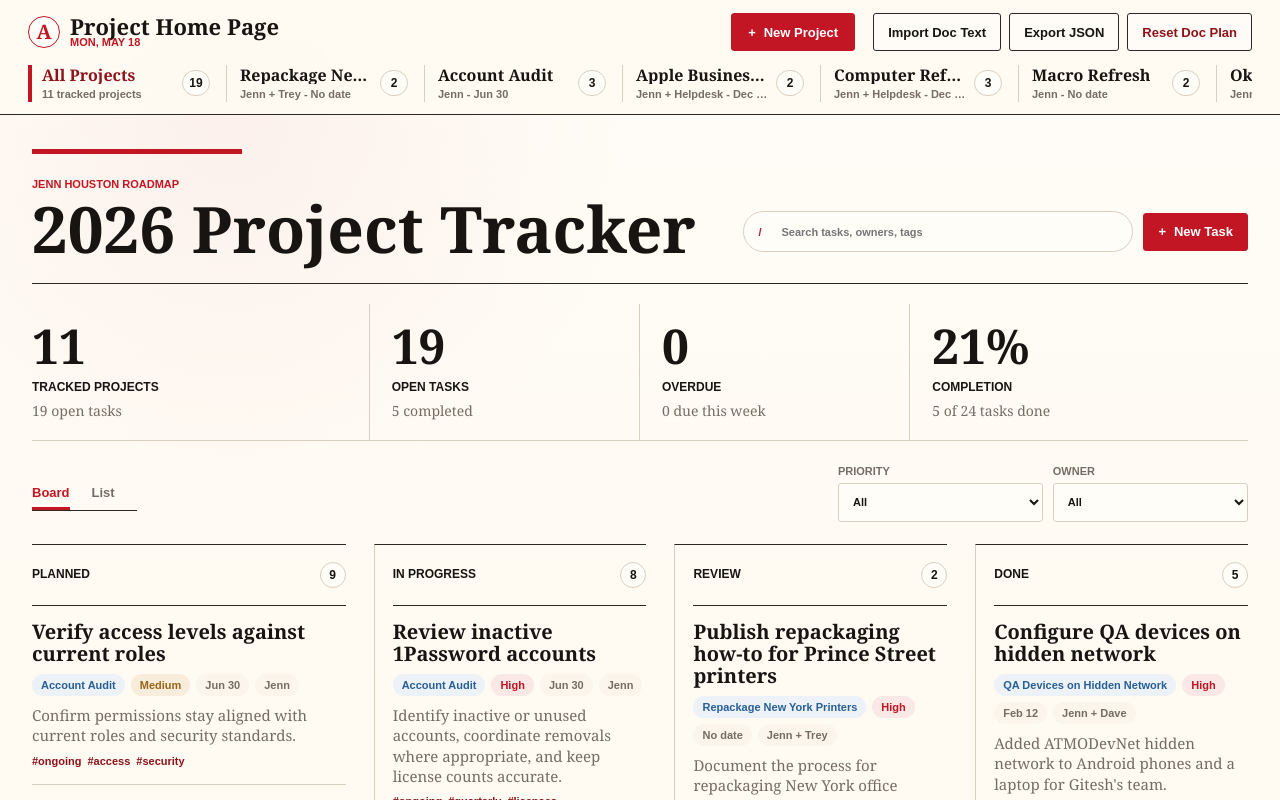
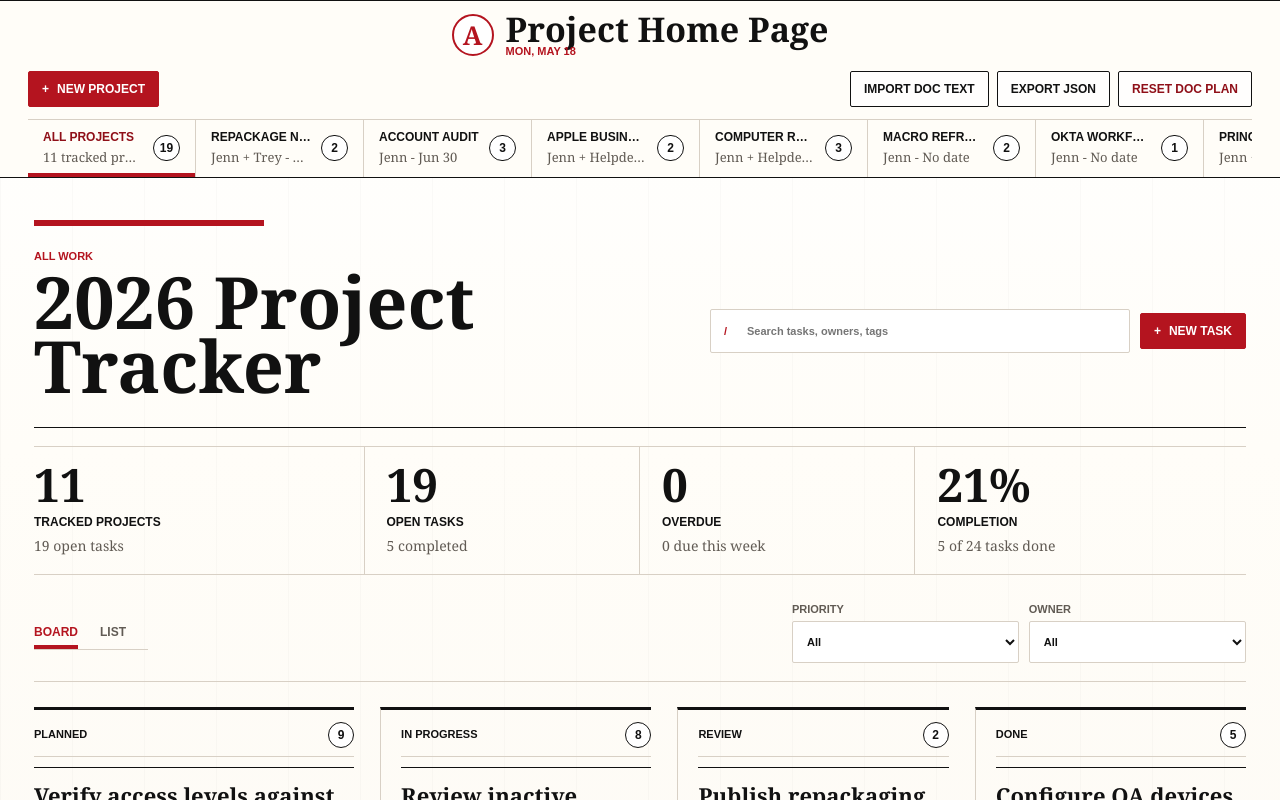
Before and after one commit to jennhouston/jennhouston-project-home-page, a plain HTML site: page index.html in a window 1280 px wide. Shown: the top 800 px of the page. Drawn offline with Linux system fonts and the light colour scheme.

Commit message:
Add files via upload

```diff
--- a/app.js
+++ b/app.js
@@ -576,7 +576,7 @@ function renderHeader() {
   const project = getSelectedProject();
   elements.editProjectButton.classList.toggle("hidden", !project);
   if (!project) {
-    elements.projectEyebrow.textContent = "Jenn Houston roadmap";
+    elements.projectEyebrow.textContent = "All work";
     elements.projectTitle.textContent = "2026 Project Tracker";
     return;
   }
--- a/styles.css
+++ b/styles.css
@@ -1,26 +1,26 @@
 :root {
-  --paper: #fffaf2;
-  --paper-warm: #f6efe4;
-  --paper-soft: #fbf5ec;
-  --surface: #fffdf8;
-  --ink: #171411;
-  --muted: #756d65;
-  --quiet: #9c9287;
-  --line: #d9cfc1;
-  --line-strong: #2c2722;
-  --accent: #c31624;
-  --accent-dark: #8f121b;
-  --blue: #285f95;
-  --blue-soft: #ecf2f7;
-  --green: #267151;
-  --green-soft: #edf5ef;
-  --amber: #9a6417;
-  --amber-soft: #f8eddb;
-  --red: #c31624;
-  --red-soft: #fae8e6;
-  --violet: #67549a;
-  --shadow: 0 18px 48px rgba(23, 20, 17, 0.14);
-  --radius: 3px;
+  --paper: #fffdf8;
+  --paper-warm: #f6f1e9;
+  --paper-soft: #fbf7ef;
+  --surface: #ffffff;
+  --ink: #111111;
+  --muted: #615b54;
+  --quiet: #90877d;
+  --line: #d8d0c5;
+  --line-strong: #111111;
+  --accent: #b4141f;
+  --accent-dark: #8f0f18;
+  --blue: #1f5b86;
+  --blue-soft: #eaf1f6;
+  --green: #1f6b4c;
+  --green-soft: #eaf3ed;
+  --amber: #8f5f13;
+  --amber-soft: #f8ecd8;
+  --red: #b4141f;
+  --red-soft: #f8e6e7;
+  --violet: #5d4e91;
+  --shadow: 0 18px 48px rgba(17, 17, 17, 0.14);
+  --radius: 2px;
   --serif: Georgia, "Times New Roman", Times, serif;
   --sans: Arial, Helvetica, sans-serif;
 }
@@ -37,8 +37,8 @@ body {
   min-height: 100vh;
   margin: 0;
   background:
-    radial-gradient(circle at 18% 4%, rgba(195, 22, 36, 0.05), transparent 26rem),
-    linear-gradient(180deg, #fffdf8 0, var(--paper) 42rem);
+    linear-gradient(90deg, rgba(17, 17, 17, 0.018) 1px, transparent 1px) 0 0 / 72px 72px,
+    linear-gradient(180deg, #ffffff 0, var(--paper) 28rem, var(--paper-warm) 100%);
   color: var(--ink);
   font-family: var(--sans);
   letter-spacing: 0;
@@ -65,43 +65,51 @@ button {
   top: 0;
   z-index: 10;
   display: grid;
-  grid-template-columns: minmax(320px, max-content) max-content minmax(260px, 1fr) max-content;
-  grid-template-areas: "brand new projects tools";
+  grid-template-columns: minmax(400px, 1fr) auto minmax(400px, 1fr);
+  grid-template-areas:
+    "new brand tools"
+    "projects projects projects";
   align-items: center;
-  gap: 18px;
+  column-gap: 22px;
+  row-gap: 13px;
+  border-top: 1px solid var(--line-strong);
   border-bottom: 1px solid var(--line-strong);
-  background: rgba(255, 250, 242, 0.94);
-  padding: 13px 28px 12px;
-  backdrop-filter: blur(14px);
+  background: rgba(255, 253, 248, 0.96);
+  padding: 12px 28px 0;
+  backdrop-filter: blur(12px);
 }
 
 .brand {
   grid-area: brand;
   display: flex;
   align-items: center;
-  gap: 10px;
+  justify-self: center;
+  gap: 12px;
   min-width: 0;
+  padding-bottom: 2px;
 }
 
 #newProjectButton {
   grid-area: new;
   min-width: 124px;
+  justify-self: start;
   white-space: nowrap;
 }
 
 .brand-mark {
   display: grid;
-  width: 32px;
-  height: 32px;
+  width: 42px;
+  height: 42px;
   flex: 0 0 auto;
   place-items: center;
-  border: 1px solid var(--accent);
+  border: 2px solid var(--accent);
   border-radius: 50%;
   background: var(--surface);
   color: var(--accent);
   font-family: var(--serif);
-  font-size: 20px;
+  font-size: 26px;
   font-weight: 800;
+  line-height: 1;
 }
 
 h1,
@@ -113,18 +121,19 @@ p {
 
 h1 {
   font-family: var(--serif);
-  font-size: 22px;
+  font-size: 34px;
   font-weight: 800;
   line-height: 0.95;
+  white-space: nowrap;
 }
 
 h2 {
   max-width: 980px;
-  margin-top: 10px;
+  margin-top: 8px;
   font-family: var(--serif);
-  font-size: 64px;
+  font-size: 72px;
   font-weight: 800;
-  line-height: 0.9;
+  line-height: 0.88;
 }
 
 h3 {
@@ -149,22 +158,22 @@ h3 {
 .icon-button,
 .segment {
   display: inline-flex;
-  min-height: 38px;
+  min-height: 36px;
   align-items: center;
   justify-content: center;
   gap: 8px;
   border: 1px solid var(--line-strong);
   border-radius: var(--radius);
-  padding: 0 14px;
+  padding: 0 13px;
   background: transparent;
   color: var(--ink);
-  font-size: 13px;
+  font-size: 12px;
   font-weight: 800;
+  text-transform: uppercase;
   transition:
     border-color 140ms ease,
     background 140ms ease,
-    color 140ms ease,
-    transform 140ms ease;
+    color 140ms ease;
 }
 
 .primary-action,
@@ -183,7 +192,7 @@ h3 {
 }
 
 .ghost-button {
-  background: rgba(255, 253, 248, 0.72);
+  background: rgba(255, 255, 255, 0.7);
 }
 
 .ghost-button.danger {
@@ -203,7 +212,6 @@ h3 {
   background: var(--ink);
   border-color: var(--ink);
   color: #ffffff;
-  transform: translateY(-1px);
 }
 
 .primary-action:focus-visible,
@@ -223,34 +231,35 @@ textarea:focus-visible {
   display: flex;
   width: 100%;
   min-width: 0;
-  gap: 16px;
+  gap: 0;
   overflow-x: auto;
+  border-top: 1px solid var(--line);
   scrollbar-width: thin;
 }
 
 .project-nav-button {
   display: grid;
-  min-width: 182px;
-  max-width: 232px;
+  min-width: 168px;
+  max-width: 230px;
   grid-template-columns: minmax(0, 1fr) auto;
   align-items: center;
-  gap: 8px;
+  gap: 10px;
   border: 0;
-  border-left: 1px solid var(--line);
+  border-right: 1px solid var(--line);
   border-radius: 0;
   background: transparent;
-  padding: 2px 0 2px 13px;
+  padding: 11px 15px 12px;
   color: var(--ink);
   text-align: left;
 }
 
 .project-nav-button:hover {
+  background: rgba(180, 20, 31, 0.045);
   color: var(--accent);
 }
 
 .project-nav-button.active {
-  border-left-color: var(--accent);
-  box-shadow: inset 3px 0 0 var(--accent);
+  box-shadow: inset 0 -4px 0 var(--accent);
   color: var(--accent-dark);
 }
 
@@ -261,28 +270,31 @@ textarea:focus-visible {
 .project-name {
   display: block;
   overflow: hidden;
-  font-family: var(--serif);
-  font-size: 16px;
+  font-family: var(--sans);
+  font-size: 12px;
   font-weight: 800;
-  line-height: 1.05;
+  line-height: 1.12;
   text-overflow: ellipsis;
+  text-transform: uppercase;
   white-space: nowrap;
 }
 
 .project-subline {
   display: block;
-  margin-top: 4px;
+  margin-top: 5px;
   overflow: hidden;
   color: var(--muted);
-  font-size: 11px;
-  font-weight: 700;
+  font-family: var(--serif);
+  font-size: 13px;
+  font-weight: 400;
+  line-height: 1.2;
   text-overflow: ellipsis;
   white-space: nowrap;
 }
 
 .project-count {
-  min-width: 28px;
-  border: 1px solid var(--line);
+  min-width: 27px;
+  border: 1px solid var(--line-strong);
   border-radius: 999px;
   background: var(--surface);
   color: var(--ink);
@@ -297,6 +309,7 @@ textarea:focus-visible {
   display: flex;
   align-items: center;
   gap: 8px;
+  justify-self: end;
 }
 
 .sidebar-tools .ghost-button {
@@ -304,25 +317,26 @@ textarea:focus-visible {
 }
 
 .workspace {
-  max-width: 1440px;
+  max-width: 1510px;
   min-width: 0;
   margin: 0 auto;
-  padding: 34px 32px 48px;
+  padding: 42px 34px 56px;
 }
 
 .topbar {
   display: grid;
-  grid-template-columns: minmax(0, 1fr) auto;
-  align-items: end;
+  grid-template-columns: minmax(0, 1fr) minmax(360px, auto);
+  align-items: center;
   gap: 24px;
   border-bottom: 1px solid var(--line-strong);
-  padding-bottom: 26px;
+  padding-bottom: 30px;
 }
 
 .topbar::before {
   grid-column: 1 / -1;
-  width: min(210px, 42vw);
-  height: 5px;
+  width: 230px;
+  max-width: 42vw;
+  height: 6px;
   background: var(--accent);
   content: "";
 }
@@ -331,19 +345,20 @@ textarea:focus-visible {
   display: flex;
   align-items: center;
   gap: 10px;
-  padding-bottom: 5px;
+  justify-content: flex-end;
+  padding-top: 14px;
 }
 
 .search-field {
   display: flex;
-  width: min(390px, 34vw);
-  min-height: 40px;
+  width: min(420px, 35vw);
+  min-height: 42px;
   align-items: center;
   gap: 10px;
   border: 1px solid var(--line);
-  border-radius: 999px;
+  border-radius: var(--radius);
   background: var(--surface);
-  padding: 0 14px;
+  padding: 0 13px;
   color: var(--accent);
   font-weight: 800;
 }
@@ -359,16 +374,17 @@ textarea:focus-visible {
 
 .metrics {
   display: grid;
-  grid-template-columns: 1.25fr 1fr 1fr 1.25fr;
+  grid-template-columns: 1.2fr 1fr 1fr 1.2fr;
   gap: 0;
-  margin: 20px 0 24px;
+  margin: 18px 0 28px;
+  border-top: 1px solid var(--line);
   border-bottom: 1px solid var(--line);
 }
 
 .metric {
-  min-height: 116px;
+  min-height: 104px;
   border-right: 1px solid var(--line);
-  padding: 20px 22px 20px 0;
+  padding: 17px 22px 18px 0;
 }
 
 .metric + .metric {
@@ -381,13 +397,13 @@ textarea:focus-visible {
 
 .metric-value {
   font-family: var(--serif);
-  font-size: 48px;
+  font-size: 46px;
   font-weight: 800;
   line-height: 0.9;
 }
 
 .metric-label {
-  margin-top: 12px;
+  margin-top: 10px;
   color: var(--ink);
   font-size: 12px;
   font-weight: 800;
@@ -407,12 +423,14 @@ textarea:focus-visible {
   align-items: center;
   justify-content: space-between;
   gap: 16px;
-  margin-bottom: 8px;
+  margin-bottom: 10px;
+  border-bottom: 1px solid var(--line);
+  padding-bottom: 18px;
 }
 
 .segmented-control {
   display: inline-flex;
-  border-bottom: 1px solid var(--line-strong);
+  border-bottom: 1px solid var(--line);
   background: transparent;
 }
 
@@ -428,7 +446,7 @@ textarea:focus-visible {
 
 .segment.active {
   color: var(--accent);
-  box-shadow: inset 0 -3px 0 var(--accent);
+  box-shadow: inset 0 -4px 0 var(--accent);
 }
 
 .segment.active:hover {
@@ -461,7 +479,7 @@ textarea {
 
 select,
 input {
-  height: 39px;
+  height: 42px;
   padding: 0 10px;
 }
 
@@ -487,50 +505,52 @@ textarea {
 }
 
 .filters select {
-  min-width: 150px;
+  min-width: 172px;
   margin-top: 6px;
 }
 
 .board-view {
   display: grid;
-  grid-template-columns: minmax(230px, 1.15fr) repeat(3, minmax(210px, 1fr));
-  gap: 28px;
-  margin-top: 22px;
+  grid-template-columns: minmax(260px, 1.18fr) repeat(3, minmax(220px, 1fr));
+  gap: 26px;
+  margin-top: 25px;
 }
 
 .board-column {
   min-width: 0;
-  border-top: 1px solid var(--line-strong);
+  border-top: 3px solid var(--line-strong);
   background: transparent;
-  padding-top: 13px;
+  padding-top: 12px;
 }
 
 .board-column:nth-child(2),
 .board-column:nth-child(3),
 .board-column:nth-child(4) {
   border-left: 1px solid var(--line);
-  padding-left: 18px;
+  padding-left: 20px;
 }
 
 .column-header {
   display: flex;
-  min-height: 34px;
+  min-height: 32px;
   align-items: center;
   justify-content: space-between;
   gap: 8px;
-  margin-bottom: 13px;
+  margin-bottom: 10px;
+  border-bottom: 1px solid var(--line);
+  padding-bottom: 8px;
 }
 
 .column-header h3 {
   font-family: var(--sans);
-  font-size: 12px;
+  font-size: 11px;
   font-weight: 900;
   text-transform: uppercase;
 }
 
 .column-count {
   min-width: 26px;
-  border: 1px solid var(--line);
+  border: 1px solid var(--line-strong);
   border-radius: 999px;
   background: var(--surface);
   color: var(--ink);
@@ -554,10 +574,10 @@ textarea {
 
 .task-card {
   display: grid;
-  gap: 9px;
+  gap: 10px;
   border-top: 1px solid var(--line);
   background: transparent;
-  padding: 15px 0 17px;
+  padding: 16px 0 18px;
 }
 
 .task-card:first-child {
@@ -595,7 +615,7 @@ textarea {
   display: inline;
   overflow-wrap: anywhere;
   font-family: var(--serif);
-  font-size: 20px;
+  font-size: 22px;
   font-weight: 800;
   line-height: 1.08;
 }
@@ -615,13 +635,14 @@ textarea {
   display: inline-flex;
   min-height: 22px;
   align-items: center;
-  border: 1px solid transparent;
-  border-radius: 999px;
+  border: 1px solid var(--line);
+  border-radius: var(--radius);
   padding: 0 8px;
-  background: var(--paper-soft);
+  background: var(--surface);
   color: var(--muted);
   font-size: 11px;
   font-weight: 800;
+  text-transform: uppercase;
 }
 
 .pill.high {
@@ -641,19 +662,22 @@ textarea {
 
 .pill.overdue {
   background: var(--red);
+  border-color: var(--red);
   color: #ffffff;
 }
 
 .pill.project-pill {
-  background: var(--blue-soft);
-  color: var(--blue);
+  border-color: transparent;
+  background: transparent;
+  color: var(--accent-dark);
+  padding-left: 0;
 }
 
 .task-notes {
   color: var(--muted);
   font-family: var(--serif);
-  font-size: 15px;
-  line-height: 1.36;
+  font-size: 16px;
+  line-height: 1.38;
 }
 
 .tag-row {
@@ -663,9 +687,10 @@ textarea {
 }
 
 .tag {
-  color: var(--accent-dark);
+  color: var(--blue);
   font-size: 11px;
   font-weight: 800;
+  text-transform: uppercase;
 }
 
 .list-view {
@@ -676,7 +701,7 @@ textarea {
   overflow: auto;
   border-top: 1px solid var(--line-strong);
   border-bottom: 1px solid var(--line-strong);
-  background: transparent;
+  background: rgba(255, 255, 255, 0.48);
 }
 
 table {
@@ -688,7 +713,7 @@ table {
 th,
 td {
   border-bottom: 1px solid var(--line);
-  padding: 14px 12px;
+  padding: 15px 12px;
   text-align: left;
   vertical-align: middle;
 }
@@ -706,7 +731,7 @@ td {
 }
 
 tbody tr:hover {
-  background: rgba(255, 253, 248, 0.68);
+  background: rgba(180, 20, 31, 0.04);
 }
 
 tbody tr:last-child td {
@@ -735,7 +760,7 @@ dialog {
   border: 1px solid var(--line-strong);
   border-radius: var(--radius);
   padding: 0;
-  background: var(--paper);
+  background: var(--surface);
   box-shadow: var(--shadow);
 }
 
@@ -744,7 +769,7 @@ dialog::backdrop {
 }
 
 .modal-form {
-  padding: 22px;
+  padding: 24px;
 }
 
 .modal-header {
@@ -752,15 +777,15 @@ dialog::backdrop {
   align-items: start;
   justify-content: space-between;
   gap: 16px;
-  margin-bottom: 18px;
+  margin-bottom: 20px;
   border-bottom: 1px solid var(--line);
-  padding-bottom: 14px;
+  padding-bottom: 16px;
 }
 
 .field-grid {
   display: grid;
   grid-template-columns: repeat(2, minmax(0, 1fr));
-  gap: 14px;
+  gap: 15px;
 }
 
 .field-grid label {
@@ -777,9 +802,9 @@ dialog::backdrop {
   align-items: center;
   justify-content: flex-end;
   gap: 10px;
-  margin-top: 18px;
+  margin-top: 20px;
   border-top: 1px solid var(--line);
-  padding-top: 14px;
+  padding-top: 16px;
 }
 
 .modal-actions .danger {
@@ -819,7 +844,7 @@ dialog::backdrop {
   display: grid;
   min-height: 150px;
   place-items: center;
-  border-top: 1px dashed var(--line);
+  border-top: 1px solid var(--line);
   color: var(--muted);
   padding: 24px 0;
   text-align: center;
@@ -841,15 +866,20 @@ dialog::backdrop {
 
 @media (max-width: 1320px) {
   .sidebar {
-    grid-template-columns: minmax(0, 1fr) max-content max-content;
+    grid-template-columns: 1fr auto;
     grid-template-areas:
-      "brand new tools"
-      "projects projects projects";
+      "brand brand"
+      "new tools"
+      "projects projects";
     row-gap: 12px;
   }
 
+  .brand {
+    justify-self: center;
+  }
+
   .project-nav {
-    padding-top: 2px;
+    margin-top: 0;
   }
 }
 
@@ -866,11 +896,12 @@ dialog::backdrop {
 
 @media (max-width: 980px) {
   h2 {
-    font-size: 48px;
+    font-size: 52px;
   }
 
   .topbar {
     grid-template-columns: 1fr;
+    align-items: start;
   }
 
   .topbar-actions,
@@ -900,16 +931,23 @@ dialog::backdrop {
       "new"
       "projects"
       "tools";
-    padding: 14px 16px;
+    row-gap: 12px;
+    padding: 14px 16px 0;
   }
 
   .brand {
     align-items: center;
+    justify-self: start;
+  }
+
+  #newProjectButton {
+    justify-self: stretch;
   }
 
   .sidebar-tools {
     display: grid;
     grid-template-columns: 1fr;
+    justify-self: stretch;
   }
 
   .workspace {
@@ -917,15 +955,22 @@ dialog::backdrop {
   }
 
   h1 {
-    font-size: 22px;
+    font-size: 26px;
+    white-space: normal;
   }
 
   h2 {
-    font-size: 40px;
+    font-size: 42px;
+  }
+
+  .brand-mark {
+    width: 38px;
+    height: 38px;
+    font-size: 23px;
   }
 
   .project-nav-button {
-    min-width: 210px;
+    min-width: 205px;
   }
 
   .metrics,
```
